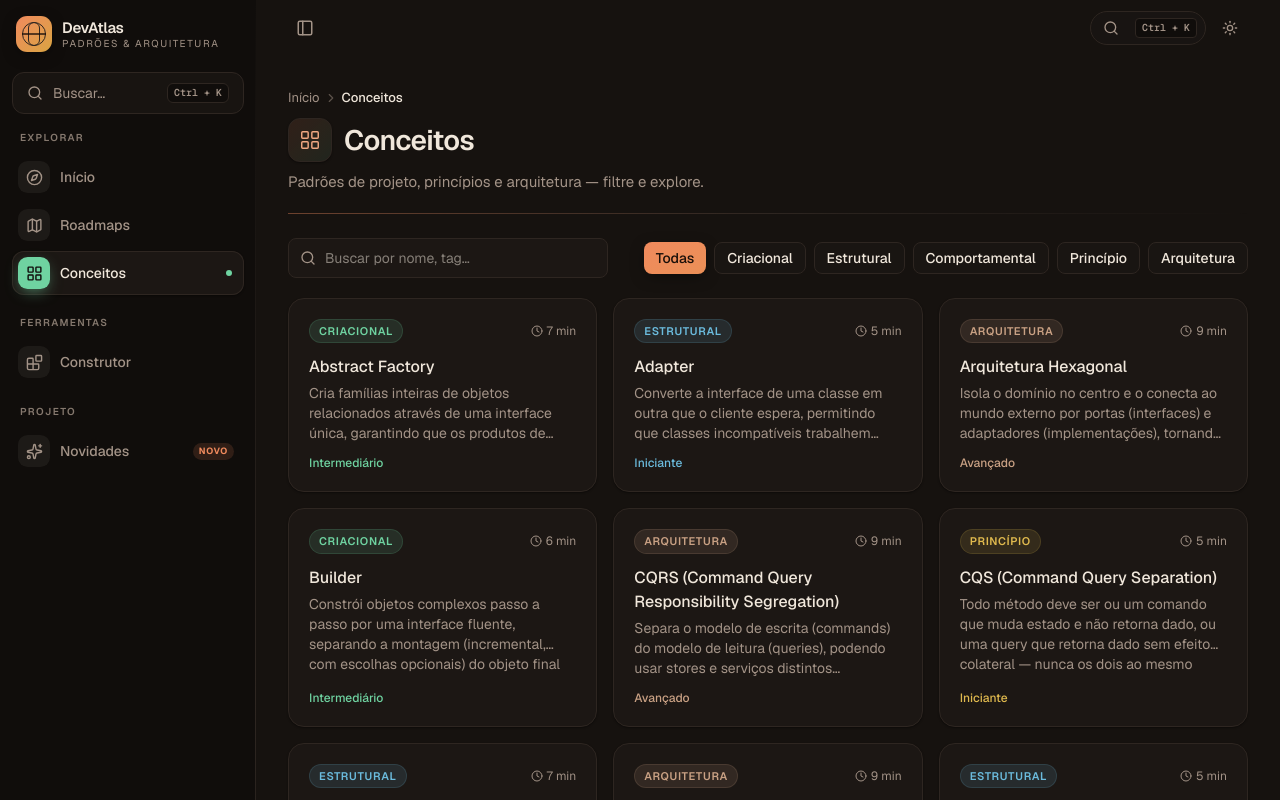
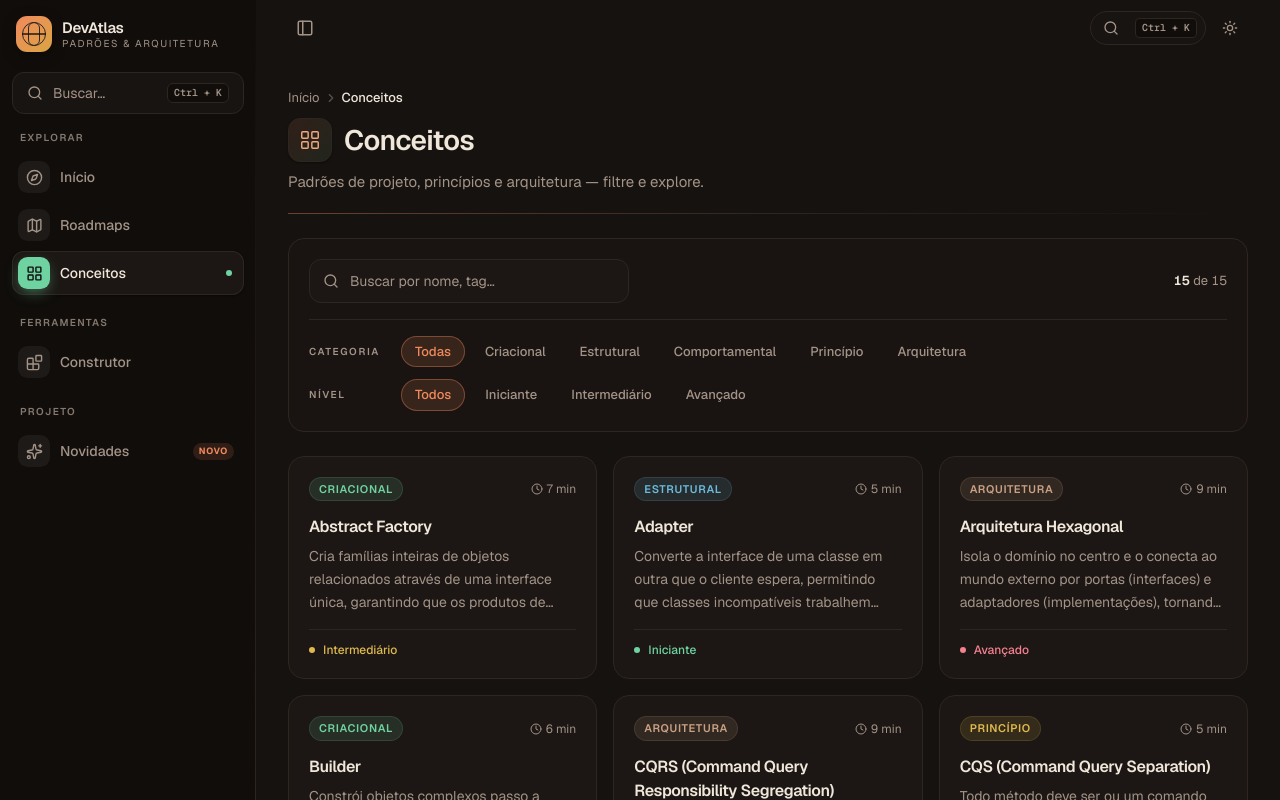
Before and after one commit to CalvinSoares/arch-roadmap, a Next.js app: page /conceitos in a window 1280 px wide. Shown: the top 800 px of the page. Built offline with nearby package versions, Linux system fonts and the light colour scheme; no server answers.

Commit message:
feat(conceitos): filtro por nivel no catalogo

```diff
--- a/src/app/(app)/conceitos/_components/catalogo-conceitos.tsx
+++ b/src/app/(app)/conceitos/_components/catalogo-conceitos.tsx
@@ -1,77 +1,277 @@
 "use client";
 
 import Link from "next/link";
-import { Search, Clock } from "lucide-react";
-import { Card } from "@/shared/components/global/ui/card";
+import { motion, AnimatePresence, LayoutGroup } from "framer-motion";
+import { Search, Clock, X, SearchX, RotateCcw } from "lucide-react";
 import { Badge } from "@/shared/components/global/ui/badge";
-import { Button } from "@/shared/components/global/ui/button";
+import { SpotlightCard } from "@/shared/components/global/ui/spotlight-card";
+import { SeloNovo } from "@/shared/components/global/ui/selo-novo";
 import { CATEGORIAS, DIFICULDADES } from "@/shared/config/categorias";
 import { cn } from "@/shared/utils/cn";
 import type { Conceito } from "@/shared/types/conceito";
 import { useCatalogo } from "../hook/catalogo.hook";
-import { OPCOES_CATEGORIA } from "../utils/catalogo.utils";
+import {
+  OPCOES_CATEGORIA,
+  OPCOES_DIFICULDADE,
+  COR_DIFICULDADE,
+  type FiltroCategoria,
+  type FiltroDificuldade,
+} from "../utils/catalogo.utils";
 
-export function CatalogoConceitos({ conceitos }: { conceitos: Conceito[] }) {
-  const { categoria, setCategoria, busca, setBusca, resultado } =
-    useCatalogo(conceitos);
+const MOLA = { type: "spring" as const, stiffness: 420, damping: 34 };
+
+/** "todas" usa o primário; o resto herda a cor do próprio valor. */
+function corDaCategoria(value: FiltroCategoria) {
+  return value === "todas" ? "var(--primary)" : CATEGORIAS[value].cssVar;
+}
+function corDaDificuldade(value: FiltroDificuldade) {
+  return value === "todas" ? "var(--primary)" : COR_DIFICULDADE[value];
+}
+
+/* ------------------------------------------------------------------ */
+
+interface GrupoProps<T extends string> {
+  rotulo: string;
+  opcoes: { value: T; label: string }[];
+  valor: T;
+  aoEscolher: (v: T) => void;
+  corDe: (v: T) => string;
+  /** Precisa ser único: é o que faz o realce deslizar só dentro do grupo. */
+  idRealce: string;
+}
+
+function GrupoFiltro<T extends string>({
+  rotulo,
+  opcoes,
+  valor,
+  aoEscolher,
+  corDe,
+  idRealce,
+}: GrupoProps<T>) {
+  return (
+    <div className="flex flex-col gap-1.5 sm:flex-row sm:items-center sm:gap-3">
+      <span className="shrink-0 text-[10px] font-semibold uppercase tracking-[0.16em] text-muted sm:w-20">
+        {rotulo}
+      </span>
+      <LayoutGroup id={idRealce}>
+        <div className="flex flex-wrap gap-1.5" role="group" aria-label={rotulo}>
+          {opcoes.map((op) => {
+            const ativo = valor === op.value;
+            return (
+              <button
+                key={op.value}
+                type="button"
+                onClick={() => aoEscolher(op.value)}
+                aria-pressed={ativo}
+                style={{ ["--acento" as string]: corDe(op.value) }}
+                className={cn(
+                  "relative rounded-full px-3.5 py-1.5 text-[13px] font-medium outline-none",
+                  "transition-colors duration-200 focus-visible:ring-2 focus-visible:ring-ring",
+                  ativo
+                    ? "text-[var(--acento)]"
+                    : "text-muted hover:bg-foreground/5 hover:text-foreground"
+                )}
+              >
+                {ativo && (
+                  <motion.span
+                    layoutId={`realce-${idRealce}`}
+                    aria-hidden
+                    className="absolute inset-0 rounded-full"
+                    transition={MOLA}
+                    style={{
+                      background: "color-mix(in srgb, var(--acento) 14%, transparent)",
+                      boxShadow:
+                        "inset 0 0 0 1px color-mix(in srgb, var(--acento) 38%, transparent)",
+                    }}
+                  />
+                )}
+                <span className="relative z-10">{op.label}</span>
+              </button>
+            );
+          })}
+        </div>
+      </LayoutGroup>
+    </div>
+  );
+}
+
+/* ------------------------------------------------------------------ */
+
+interface Props {
+  conceitos: Conceito[];
+  /** Slugs que estrearam na janela recente (resolvido no servidor). */
+  novos?: string[];
+}
+
+export function CatalogoConceitos({ conceitos, novos = [] }: Props) {
+  const {
+    categoria,
+    setCategoria,
+    dificuldade,
+    setDificuldade,
+    busca,
+    setBusca,
+    resultado,
+    temFiltro,
+    limpar,
+  } = useCatalogo(conceitos);
 
   return (
-    <div className="space-y-5">
+    <div className="space-y-6">
+      {/* ---------------------------------------------------------------- */}
+      {/* Filtros                                                           */}
+      {/* ---------------------------------------------------------------- */}
+      <div className="space-y-4 rounded-2xl border border-card-border bg-card/50 p-4 sm:p-5">
         <div className="flex flex-col gap-3 sm:flex-row sm:items-center sm:justify-between">
-        <div className="relative w-full sm:max-w-xs">
-          <Search className="pointer-events-none absolute left-3 top-1/2 size-4 -translate-y-1/2 text-muted" />
+          <div className="group relative w-full sm:max-w-xs">
+            <Search className="pointer-events-none absolute left-3.5 top-1/2 size-4 -translate-y-1/2 text-muted transition-colors group-focus-within:text-primary" />
             <input
               value={busca}
               onChange={(e) => setBusca(e.target.value)}
               placeholder="Buscar por nome, tag…"
-            className="h-10 w-full rounded-lg border border-card-border bg-card pl-9 pr-3 text-sm outline-none focus-visible:ring-2 focus-visible:ring-ring"
+              aria-label="Buscar conceitos"
+              className={cn(
+                "h-11 w-full rounded-xl border border-card-border bg-card pl-10 pr-9 text-sm outline-none",
+                "transition-all duration-300 placeholder:text-muted",
+                "focus-visible:border-primary/50 focus-visible:shadow-[var(--shadow-md)]"
+              )}
             />
+            {busca && (
+              <button
+                type="button"
+                onClick={() => setBusca("")}
+                aria-label="Limpar busca"
+                className="absolute right-3 top-1/2 -translate-y-1/2 rounded-md p-1 text-muted transition-colors hover:text-foreground"
+              >
+                <X className="size-3.5" />
+              </button>
+            )}
           </div>
-        <div className="flex flex-wrap gap-2">
-          {OPCOES_CATEGORIA.map((op) => (
-            <Button
-              key={op.value}
-              size="sm"
-              variant={categoria === op.value ? "primary" : "outline"}
-              onClick={() => setCategoria(op.value)}
+
+          <div className="flex items-center gap-3">
+            <p
+              aria-live="polite"
+              className="text-[13px] tabular-nums text-muted"
             >
-              {op.label}
-            </Button>
-          ))}
+              <span className="font-semibold text-foreground">
+                {resultado.length}
+              </span>{" "}
+              de {conceitos.length}
+            </p>
+            {temFiltro && (
+              <button
+                type="button"
+                onClick={limpar}
+                className="inline-flex items-center gap-1.5 rounded-lg px-2.5 py-1.5 text-[13px] font-medium text-muted outline-none transition-colors hover:bg-foreground/5 hover:text-foreground focus-visible:ring-2 focus-visible:ring-ring"
+              >
+                <RotateCcw className="size-3.5" />
+                Limpar
+              </button>
+            )}
           </div>
         </div>
 
+        <div className="space-y-3 border-t border-card-border pt-4">
+          <GrupoFiltro
+            rotulo="Categoria"
+            opcoes={OPCOES_CATEGORIA}
+            valor={categoria}
+            aoEscolher={setCategoria}
+            corDe={corDaCategoria}
+            idRealce="categoria"
+          />
+          <GrupoFiltro
+            rotulo="Nível"
+            opcoes={OPCOES_DIFICULDADE}
+            valor={dificuldade}
+            aoEscolher={setDificuldade}
+            corDe={corDaDificuldade}
+            idRealce="dificuldade"
+          />
+        </div>
+      </div>
+
+      {/* ---------------------------------------------------------------- */}
+      {/* Resultado                                                         */}
+      {/* ---------------------------------------------------------------- */}
       {resultado.length === 0 ? (
-        <p className="py-12 text-center text-sm text-muted">
-          Nenhum conceito encontrado para esse filtro.
+        <motion.div
+          initial={{ opacity: 0, y: 8 }}
+          animate={{ opacity: 1, y: 0 }}
+          className="flex flex-col items-center gap-3 rounded-2xl border border-dashed border-card-border py-16 text-center"
+        >
+          <SearchX className="size-7 text-muted" />
+          <p className="text-sm text-muted">
+            Nenhum conceito bate com esses filtros.
           </p>
+          <button
+            type="button"
+            onClick={limpar}
+            className="inline-flex items-center gap-1.5 rounded-lg border border-card-border px-3 py-1.5 text-[13px] font-medium transition-colors hover:border-primary/45 hover:text-primary"
+          >
+            <RotateCcw className="size-3.5" />
+            Limpar filtros
+          </button>
+        </motion.div>
       ) : (
-        <div className="grid gap-4 sm:grid-cols-2 lg:grid-cols-3">
-          {resultado.map((c) => {
+        <motion.div layout className="grid gap-4 sm:grid-cols-2 lg:grid-cols-3">
+          <AnimatePresence mode="popLayout">
+            {resultado.map((c, i) => {
               const cat = CATEGORIAS[c.categoria];
+              const corNivel = COR_DIFICULDADE[c.dificuldade];
               return (
-              <Link key={c.slug} href={`/conceitos/${c.slug}`}>
-                <Card className="flex h-full flex-col p-5 transition-colors hover:border-primary/50">
-                  <div className="flex items-center justify-between">
+                <motion.div
+                  key={c.slug}
+                  layout
+                  initial={{ opacity: 0, scale: 0.96, y: 10 }}
+                  animate={{ opacity: 1, scale: 1, y: 0 }}
+                  exit={{ opacity: 0, scale: 0.96 }}
+                  transition={{
+                    duration: 0.32,
+                    delay: Math.min(i, 8) * 0.035,
+                    ease: [0.22, 1, 0.36, 1],
+                  }}
+                >
+                  <Link href={`/conceitos/${c.slug}`} className="block h-full">
+                    <SpotlightCard cor={cat.cssVar} className="flex h-full flex-col p-5">
+                      <div className="flex items-center justify-between gap-2">
+                        <span className="flex min-w-0 items-center gap-1.5">
                           <Badge className={cat.badge}>{cat.label}</Badge>
-                    <span className="flex items-center gap-1 text-xs text-muted">
+                          {novos.includes(c.slug) && <SeloNovo />}
+                        </span>
+                        <span className="flex shrink-0 items-center gap-1 text-xs text-muted">
                           <Clock className="size-3" /> {c.tempoLeitura} min
                         </span>
                       </div>
-                  <h3 className="mt-3 font-medium">{c.titulo}</h3>
-                  <p className="mt-1 line-clamp-3 flex-1 text-sm text-muted">
+                      {/* h2: a lista é filha direta do h1 da página, sem
+                          agrupamento intermediário — h3 pulava um nível. */}
+                      <h2 className="mt-3.5 font-semibold tracking-tight">
+                        {c.titulo}
+                      </h2>
+                      <p className="mt-1.5 line-clamp-3 flex-1 text-sm leading-relaxed text-muted">
                         {c.resumo}
                       </p>
-                  <div className="mt-3 flex items-center gap-2 text-xs text-muted">
-                    <span className={cn("font-medium", cat.text)}>
+                      {/* nível na cor da rampa — mesma do filtro */}
+                      <div className="mt-4 flex items-center gap-2 border-t border-card-border pt-3 text-xs">
+                        <span
+                          aria-hidden
+                          className="size-1.5 rounded-full"
+                          style={{ background: corNivel }}
+                        />
+                        <span
+                          className="font-medium"
+                          style={{ color: corNivel }}
+                        >
                           {DIFICULDADES[c.dificuldade]}
                         </span>
                       </div>
-                </Card>
+                    </SpotlightCard>
                   </Link>
+                </motion.div>
               );
             })}
-        </div>
+          </AnimatePresence>
+        </motion.div>
       )}
     </div>
   );
--- a/src/app/(app)/conceitos/hook/catalogo.hook.ts
+++ b/src/app/(app)/conceitos/hook/catalogo.hook.ts
@@ -1,10 +1,11 @@
 "use client";
 
-import { useMemo, useState } from "react";
+import { useCallback, useMemo, useState } from "react";
 import type { Conceito } from "@/shared/types/conceito";
 import {
   filtrarConceitos,
   type FiltroCategoria,
+  type FiltroDificuldade,
 } from "../utils/catalogo.utils";
 
 /**
@@ -13,12 +14,32 @@ import {
  */
 export function useCatalogo(conceitos: Conceito[]) {
   const [categoria, setCategoria] = useState<FiltroCategoria>("todas");
+  const [dificuldade, setDificuldade] = useState<FiltroDificuldade>("todas");
   const [busca, setBusca] = useState("");
 
   const resultado = useMemo(
-    () => filtrarConceitos(conceitos, categoria, busca),
-    [conceitos, categoria, busca]
+    () => filtrarConceitos(conceitos, categoria, dificuldade, busca),
+    [conceitos, categoria, dificuldade, busca]
   );
 
-  return { categoria, setCategoria, busca, setBusca, resultado };
+  const temFiltro =
+    categoria !== "todas" || dificuldade !== "todas" || busca.trim() !== "";
+
+  const limpar = useCallback(() => {
+    setCategoria("todas");
+    setDificuldade("todas");
+    setBusca("");
+  }, []);
+
+  return {
+    categoria,
+    setCategoria,
+    dificuldade,
+    setDificuldade,
+    busca,
+    setBusca,
+    resultado,
+    temFiltro,
+    limpar,
+  };
 }
--- a/src/app/(app)/conceitos/page.tsx
+++ b/src/app/(app)/conceitos/page.tsx
@@ -1,6 +1,7 @@
 import { LayoutGrid } from "lucide-react";
 import { PageTemplate } from "@/shared/components/templates/page-template";
 import { listConceitos } from "@/shared/lib/content";
+import { slugsNovos } from "@/shared/lib/novidades";
 import { CatalogoConceitos } from "./_components/catalogo-conceitos";
 
 export const metadata = { title: "Conceitos" };
@@ -15,7 +16,8 @@ export default function ConceitosPage() {
       subtitle="Padrões de projeto, princípios e arquitetura — filtre e explore."
       breadcrumb={[{ label: "Conceitos" }]}
     >
-      <CatalogoConceitos conceitos={conceitos} />
+      {/* o "novo" é resolvido no servidor: evita divergência de hidratação */}
+      <CatalogoConceitos conceitos={conceitos} novos={slugsNovos("conceito")} />
     </PageTemplate>
   );
 }
--- a/src/app/(app)/conceitos/utils/catalogo.utils.ts
+++ b/src/app/(app)/conceitos/utils/catalogo.utils.ts
@@ -1,6 +1,7 @@
-import type { Categoria, Conceito } from "@/shared/types/conceito";
+import type { Categoria, Conceito, Dificuldade } from "@/shared/types/conceito";
 
 export type FiltroCategoria = Categoria | "todas";
+export type FiltroDificuldade = Dificuldade | "todas";
 
 export const OPCOES_CATEGORIA: { value: FiltroCategoria; label: string }[] = [
   { value: "todas", label: "Todas" },
@@ -11,20 +12,37 @@ export const OPCOES_CATEGORIA: { value: FiltroCategoria; label: string }[] = [
   { value: "arquitetura", label: "Arquitetura" },
 ];
 
-/** Filtra por categoria e busca textual (título, resumo, tags). */
+export const OPCOES_DIFICULDADE: { value: FiltroDificuldade; label: string }[] = [
+  { value: "todas", label: "Todos" },
+  { value: "iniciante", label: "Iniciante" },
+  { value: "intermediario", label: "Intermediário" },
+  { value: "avancado", label: "Avançado" },
+];
+
+/** Rampa de esforço: matcha → ocre → vermelho. */
+export const COR_DIFICULDADE: Record<Dificuldade, string> = {
+  iniciante: "var(--ok)",
+  intermediario: "var(--alerta)",
+  avancado: "var(--perigo)",
+};
+
+/** Filtra por categoria, nível e busca textual (título, resumo, tags). */
 export function filtrarConceitos(
   conceitos: Conceito[],
   categoria: FiltroCategoria,
+  dificuldade: FiltroDificuldade,
   busca: string
 ): Conceito[] {
   const termo = busca.trim().toLowerCase();
   return conceitos.filter((c) => {
     const casaCategoria = categoria === "todas" || c.categoria === categoria;
+    const casaDificuldade =
+      dificuldade === "todas" || c.dificuldade === dificuldade;
     const casaBusca =
       !termo ||
       c.titulo.toLowerCase().includes(termo) ||
       c.resumo.toLowerCase().includes(termo) ||
       c.tags.some((t) => t.toLowerCase().includes(termo));
-    return casaCategoria && casaBusca;
+    return casaCategoria && casaDificuldade && casaBusca;
   });
 }
```
Lines whose indentation alone changed are shown as unchanged.
